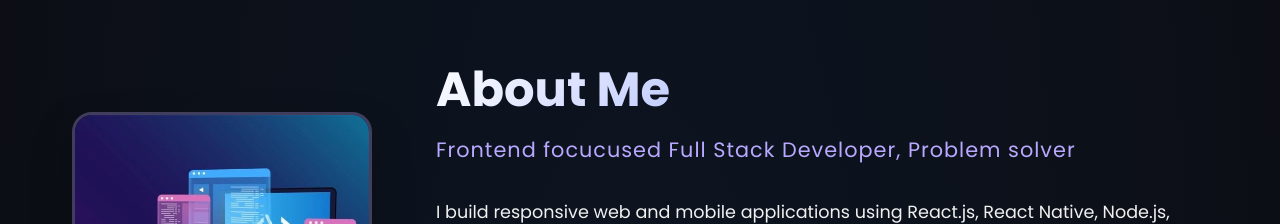
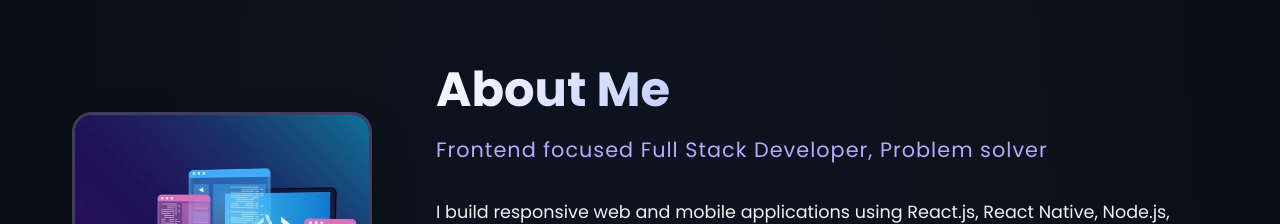
Before and after one commit to Becky-234/my-portfolio, a React (Vite) app: page / in a window 1280 px wide. Shown: the part 840-1064 px from the top of the page. Built offline with nearby package versions, Linux system fonts and the light colour scheme.

Commit message:
Improve on sub heading

```diff
--- a/src/components/About.jsx
+++ b/src/components/About.jsx
@@ -29,7 +29,7 @@ function About() {
           </h1>
 
           <h2 ref={subheadingRef} className="about-subheading reveal" style={{ transitionDelay: '0.1s' }}>
-            Frontend focucused Full Stack Developer, Problem solver
+            Frontend focused Full Stack Developer, Problem solver
           </h2>
 
           <p ref={para1Ref} className="about-paragraph reveal reveal-left" style={{ transitionDelay: '0.2s' }}>
```
